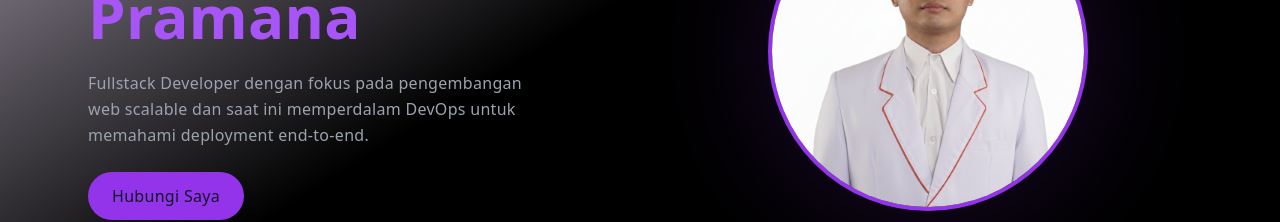
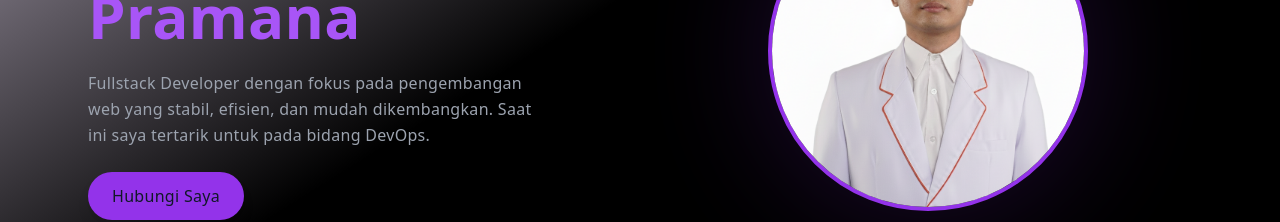
Before and after one commit to DaffaAudyaPramana/portfolio-dapa, a Next.js app: page / in a window 1280 px wide. Shown: the part 413-635 px from the top of the page. Built offline with nearby package versions, Linux system fonts and the light colour scheme.

Commit message:
update: tidy up hero

```diff
--- a/sections/Hero.tsx
+++ b/sections/Hero.tsx
@@ -27,8 +27,8 @@ export default function Hero() {
             </h1>
 
             <p className="text-gray-400 max-w-md leading-relaxed">
-              Fullstack Developer dengan fokus pada pengembangan web scalable
-              dan saat ini memperdalam DevOps untuk memahami deployment end-to-end.
+              Fullstack Developer dengan fokus pada pengembangan web yang stabil,
+              efisien, dan mudah dikembangkan. Saat ini saya tertarik untuk pada bidang DevOps.
             </p>
 
             <div className="flex gap-4">
```
